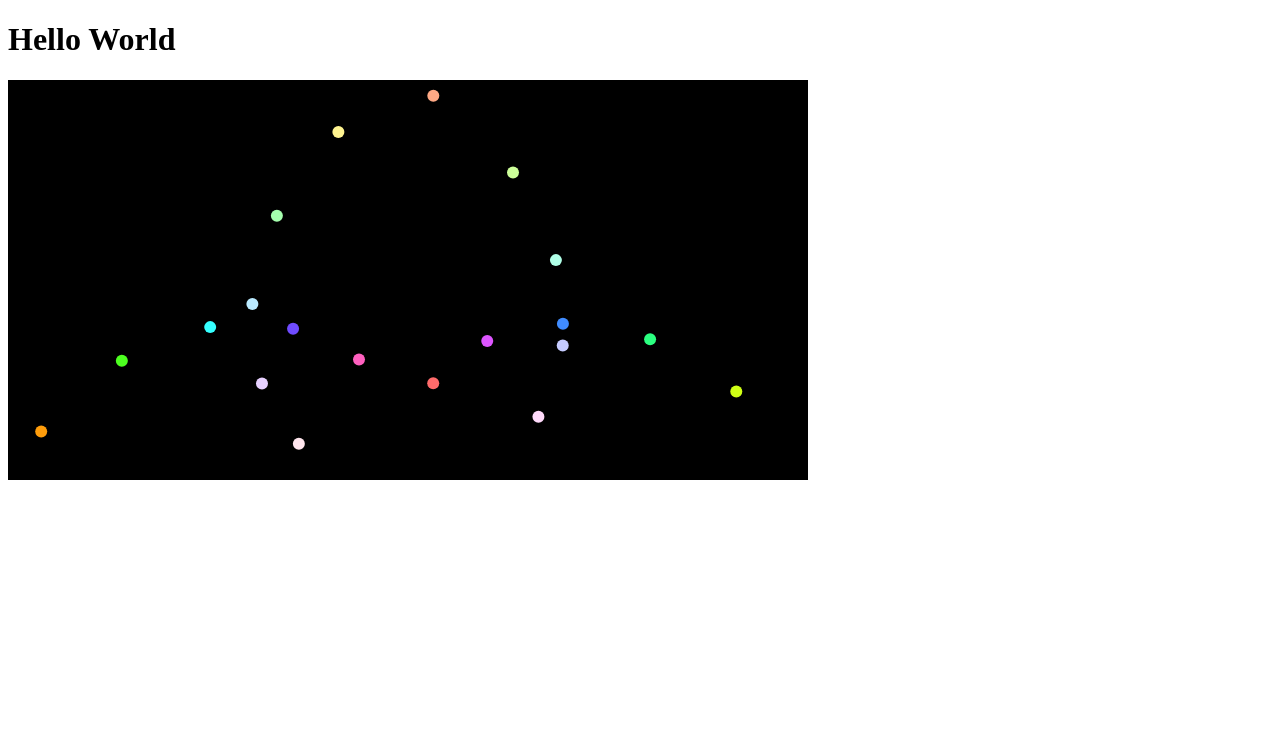
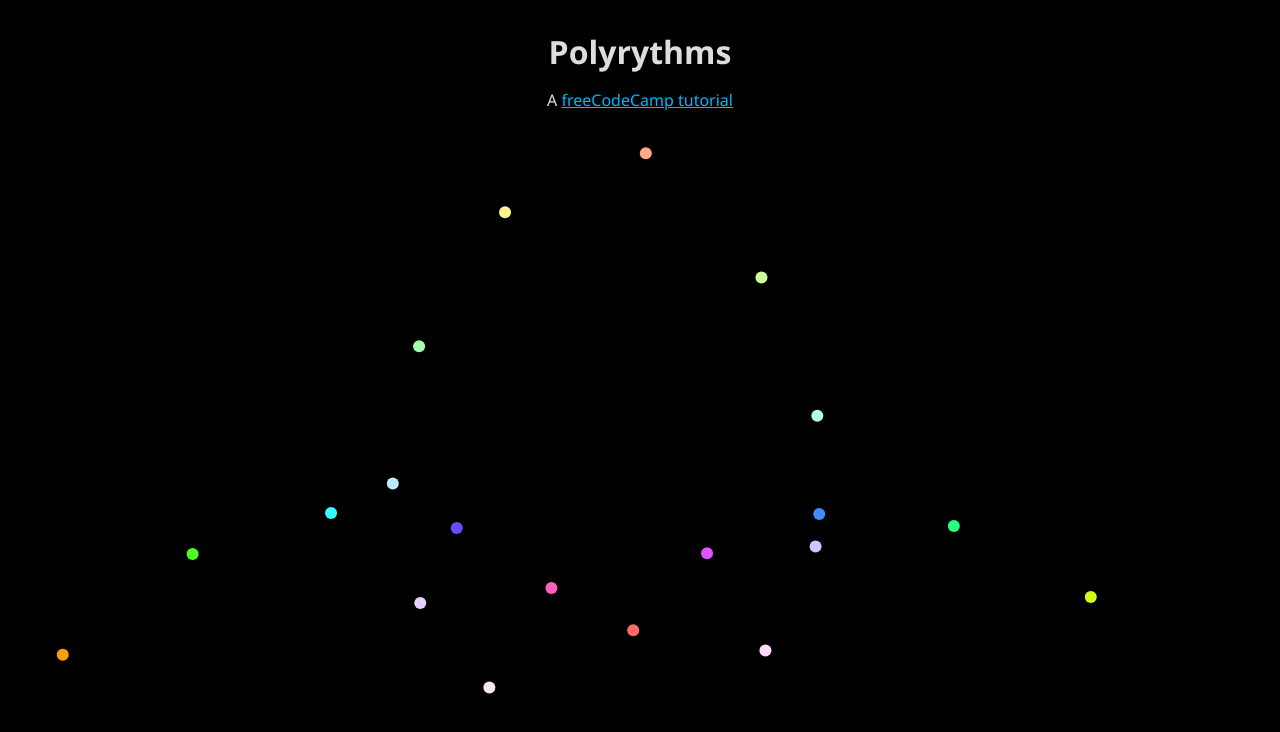
Before and after one commit to GustavoSouza123/polyrhythms, a plain HTML site: page index.html in a window 1280 px wide. Drawn offline with Linux system fonts and the light colour scheme.

Commit message:
add README.md

```diff
--- a/css/styles.css
+++ b/css/styles.css
@@ -1,3 +1,21 @@
+body {
+    background: #000;
+	color: #ddd;
+	font-family: 'Segoe UI', Tahoma, Geneva, Verdana, sans-serif;
+}
+
+h1, p {
+	text-align: center;
+}
+
+h1 {
+	margin: 30px 0 10px 0;
+}
+
+a {
+	color: #00b7ff
+}
+
 canvas {
-	background: #000;
+    background: #000;
 }
--- a/index.html
+++ b/index.html
@@ -4,10 +4,11 @@
 	<meta charset="UTF-8" />
 	<meta name="viewport" content="width=device-width, initial-scale=1.0" />
 	<link rel="stylesheet" href="./css/styles.css" />
-	<title>Polyrythm</title>
+	<title>Polyrythms</title>
 </head>
 <body>
-	<h1>Hello World</h1>
+	<h1>Polyrythms</h1>
+	<p>A <a href="https://www.youtube.com/watch?v=eX-ODcr3XJg">freeCodeCamp tutorial</a></p>
 	<canvas id="myCanvas"></canvas>
 
 	<script src="./js/sound.js"></script>
@@ -16,13 +17,13 @@
 	<script>
 		const myCanvas = document.getElementById('myCanvas');
 
-		const size = 800;
+		const size = 1200;
 		myCanvas.width = size;
 		myCanvas.height = size / 2;
 
 		const trackCenter = { x: size / 2, y: size / 2 };
 		const trackMinRadius = 100;
-		const trackStep = 15;
+		const trackStep = 25;
 		const ballRadius = 6;
 		const ballMinSpeed = 0.1; // default 0.03
 		const ballSpeedStep = -0.005; // defauly -0.0005
@@ -43,7 +44,13 @@
 			const ballSoundFrequency = soundFrequencies[i];
 			const hue = (i * -360) / N;
 			const track = new Track(trackCenter, trackRadius, hue);
-			const ball = new Ball(track, ballRadius, ballSpeed, ballSoundFrequency, hue);
+			const ball = new Ball(
+				track,
+				ballRadius,
+				ballSpeed,
+				ballSoundFrequency,
+				hue
+			);
 			tracks.push(track);
 			balls.push(ball);
 		}
```
Also changed, not shown: 1 other file.
